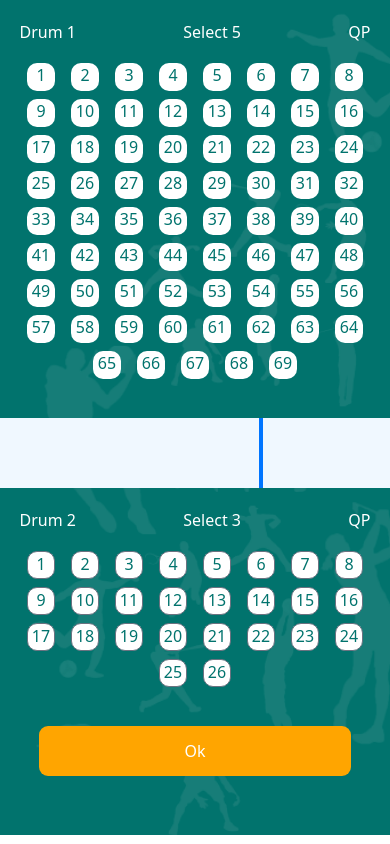
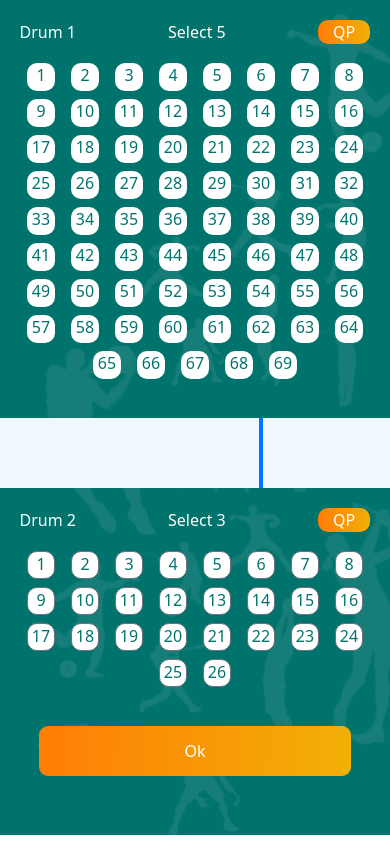
Before and after one commit to Enkay-hect/lotteryapp, a Vue app: page /Pay-N-Play in a window 390 px wide. Built offline with nearby package versions, Linux system fonts and the light colour scheme.

Commit message:
new update

```diff
--- a/src/views/PayNPlay.vue
+++ b/src/views/PayNPlay.vue
@@ -4,7 +4,7 @@
         <div class="header">
             <h2  class="payNplayLinks">Drum 1</h2>
             <h3 class="payNplayLinks">Select 5</h3>
-            <router-link to="" class="payNplayLinks">QP</router-link>
+            <router-link to="" class="payNplayLinksQP">QP</router-link>
         </div>
 
 
@@ -36,7 +36,7 @@
         <div class="header">
             <h2 class="payNplayLinks">Drum 2</h2>
             <h3 class="payNplayLinks">Select 3</h3>
-            <router-link to="" class="payNplayLinks">QP</router-link>
+            <router-link to="" class="payNplayLinksQP">QP</router-link>
         </div>
 
         <div class="totNum">
@@ -227,6 +227,13 @@ const  drum2arrayvalues = []
     .payNplayLinks{
         color: white;
     }
+    .payNplayLinksQP{
+        color: white;
+        background: linear-gradient(91.44deg, #FF7D05 0%, #F2B006 100%);;
+        width: 15%;
+        text-align: center;
+        border-radius: 10px;
+    }
 
     .totNum{
         display: flex;
@@ -291,7 +298,7 @@ const  drum2arrayvalues = []
         justify-content: center;
         align-items: center;
         margin: 10% auto;
-        background-color: orange;
+        background: linear-gradient(91.44deg, #FF7D05 0%, #F2B006 100%);;
         border-radius: 9px;
     }
 
```
